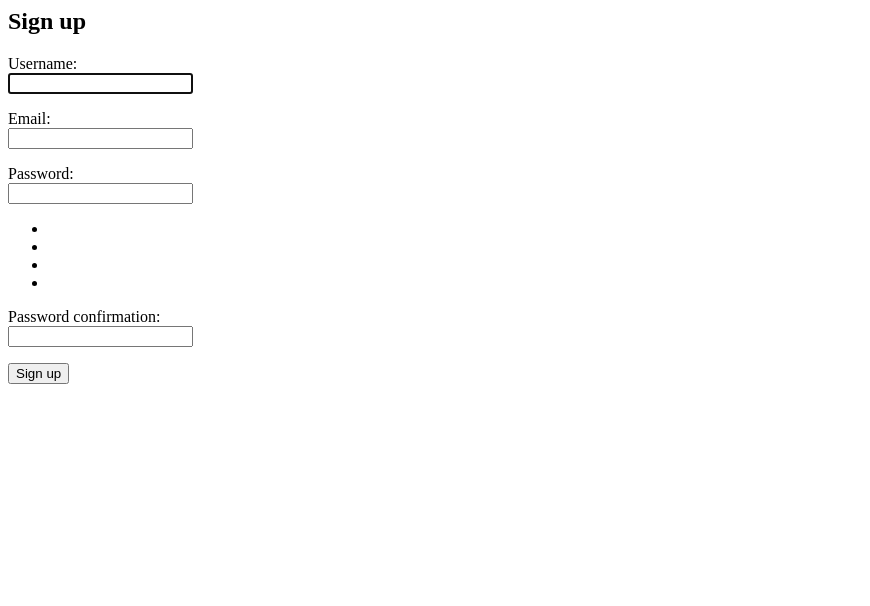
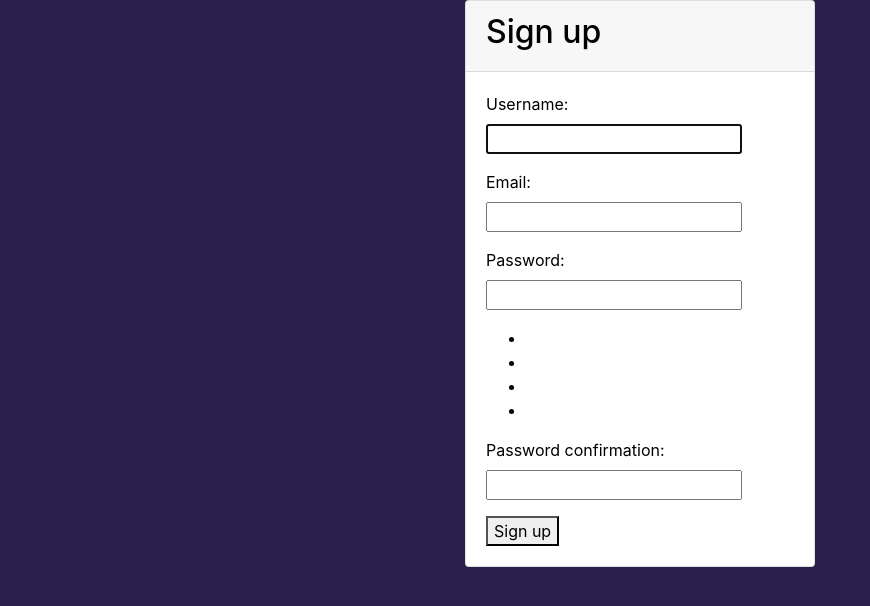
Before and after one commit to leskeylevy/awaaa, a Django app: page /signup/ in a window 1280 px wide. Shown: the top 606 px of the page, without its empty margins (0-870 px from the left). Run offline with Django 3.2, Linux system fonts and the light colour scheme; some libraries are stand-ins or nearby versions.

Commit message:
added some color in sing up

```diff
--- /dev/null
+++ b/awards/templates/registration/rebase.html
@@ -0,0 +1,27 @@
+{% load bootstrap3 %}
+{% load staticfiles %}
+<!DOCTYPE html>
+<html lang="en">
+<head>
+  <meta charset="UTF-8">
+<link rel="stylesheet" href="https://stackpath.bootstrapcdn.com/bootstrap/4.1.3/css/bootstrap.min.css" integrity="sha384-MCw98/SFnGE8fJT3GXwEOngsV7Zt27NXFoaoApmYm81iuXoPkFOJwJ8ERdknLPMO" crossorigin="anonymous">
+<script src="https://stackpath.bootstrapcdn.com/bootstrap/4.1.3/js/bootstrap.min.js" integrity="sha384-ChfqqxuZUCnJSK3+MXmPNIyE6ZbWh2IMqE241rYiqJxyMiZ6OW/JmZQ5stwEULTy" crossorigin="anonymous"></script>
+  <meta name="viewport" content="width=device-width, initial-scale=1.0">
+  <meta http-equiv="X-UA-Compatible" content="ie=edge">
+  <link rel="stylesheet" href="https://use.fontawesome.com/releases/v5.3.1/css/all.css" integrity="sha384-mzrmE5qonljUremFsqc01SB46JvROS7bZs3IO2EmfFsd15uHvIt+Y8vEf7N7fWAU" crossorigin="anonymous">
+  <link rel="stylesheet" href="https://stackpath.bootstrapcdn.com/bootstrap/4.1.3/css/bootstrap.min.css" integrity="sha384-MCw98/SFnGE8fJT3GXwEOngsV7Zt27NXFoaoApmYm81iuXoPkFOJwJ8ERdknLPMO" crossorigin="anonymous">
+    {%if title%}
+  <title>{{title}}</title>
+    {%endif%}
+</head>
+<body style="color: black; background-color: #2B1F4E">
+
+{% block content %}{%endblock%}
+{% block script %}
+<script src="https://ajax.googleapis.com/ajax/libs/jquery/3.2.1/jquery.min.js"></script>
+<script src="https://stackpath.bootstrapcdn.com/bootstrap/4.1.3/js/bootstrap.min.js"></script>
+<script src="https://stackpath.bootstrapcdn.com/bootstrap/4.1.3/js/bootstrap.min.js"></script>
+{% bootstrap_javascript %}
+{% endblock %}
+</body>
+</html>
--- a/awards/templates/registration/signup.html
+++ b/awards/templates/registration/signup.html
@@ -1,5 +1,16 @@
+{% extends 'registration/rebase.html' %}
 {% block content %}
+<div class="container">
+    <div class="row">
+       <div class="col-md-4">
+
+       </div>
+        <div class="col-md-4">
+           <div class="card">
+               <div class="card-header">
                    <h2>Sign up</h2>
+               </div>
+               <div class="card-body">
                   <form method="post">
                     {% csrf_token %}
                       {% for field in form %}
@@ -16,4 +27,15 @@
                       {% endfor %}
                     <button type="submit">Sign up</button>
                   </form>
+               </div>
+
+    </div>
+       </div>
+        <div class="col-md-4">
+
+       </div>
+    </div>
+
+
+    </div>
 {% endblock %}
```
Lines whose indentation alone changed are shown as unchanged.
